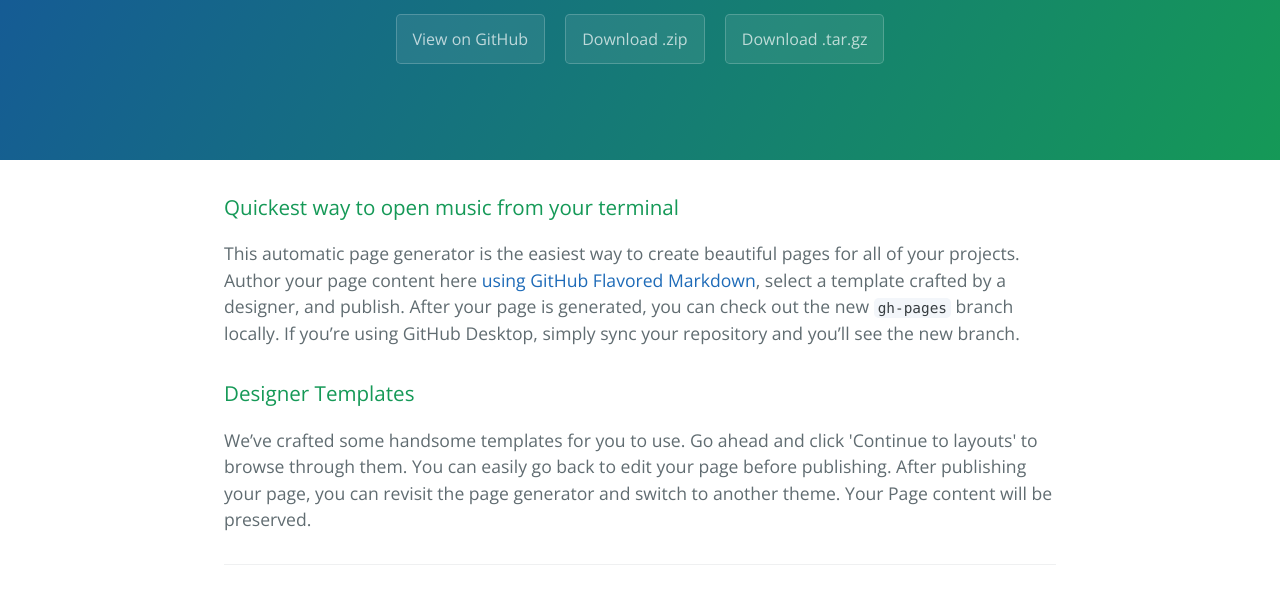
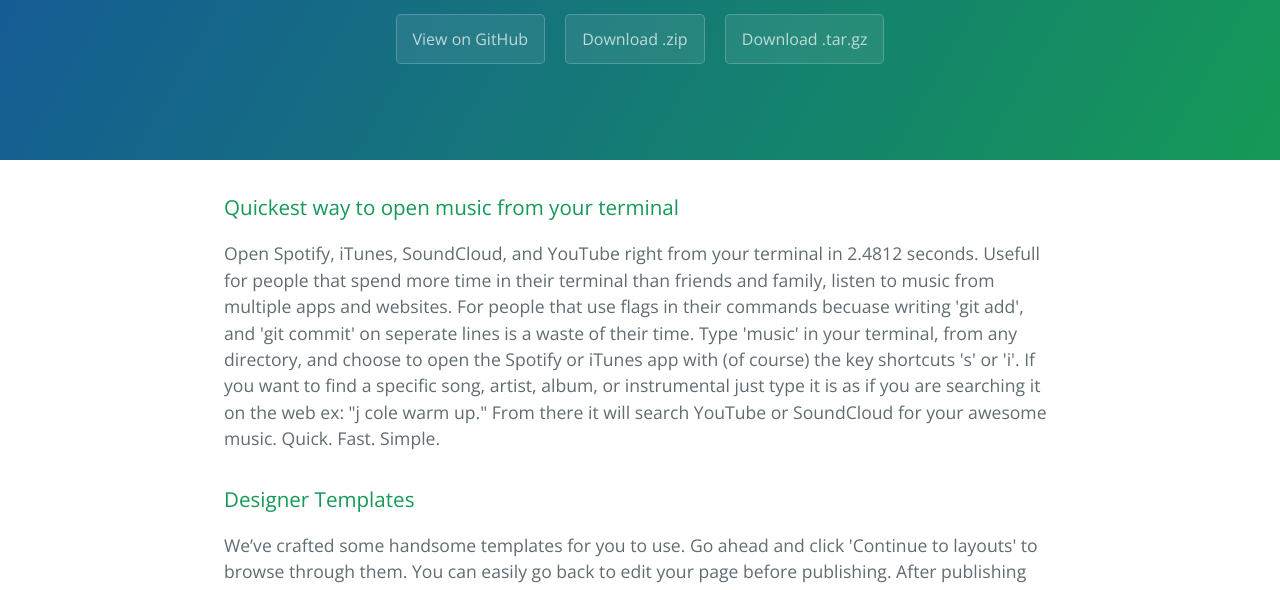
Before and after one commit to kevinmirc/music_now, a plain HTML site: page index.html in a window 1280 px wide. Shown: the part 176-766 px from the top of the page. Drawn offline with nearby package versions, Linux system fonts and the light colour scheme.

Commit message:
Update index.html

```diff
--- a/index.html
+++ b/index.html
@@ -22,7 +22,13 @@
       <h3>
 <a id="welcome-to-github-pages" class="anchor" href="#welcome-to-github-pages" aria-hidden="true"><span class="octicon octicon-link"></span></a>Quickest way to open music from your terminal</h3>
 
-<p>This automatic page generator is the easiest way to create beautiful pages for all of your projects. Author your page content here <a href="https://guides.github.com/features/mastering-markdown/">using GitHub Flavored Markdown</a>, select a template crafted by a designer, and publish. After your page is generated, you can check out the new <code>gh-pages</code> branch locally. If you’re using GitHub Desktop, simply sync your repository and you’ll see the new branch.</p>
+<p>Open Spotify, iTunes, SoundCloud, and YouTube right from your terminal in 2.4812 seconds.
+
+Usefull for people that spend more time in their terminal than friends and family, listen to music from multiple apps and websites. For people that use flags in their commands becuase writing 'git add', and 'git commit' on seperate lines is a waste of their time.
+
+Type 'music' in your terminal, from any directory, and choose to open the Spotify or iTunes app with (of course) the key shortcuts 's' or 'i'. If you want to find a specific song, artist, album, or instrumental just type it is as if you are searching it on the web ex: "j cole warm up." From there it will search YouTube or SoundCloud for your awesome music.
+
+Quick. Fast. Simple.</p>
 
 <h3>
 <a id="designer-templates" class="anchor" href="#designer-templates" aria-hidden="true"><span class="octicon octicon-link"></span></a>Designer Templates</h3>
```
